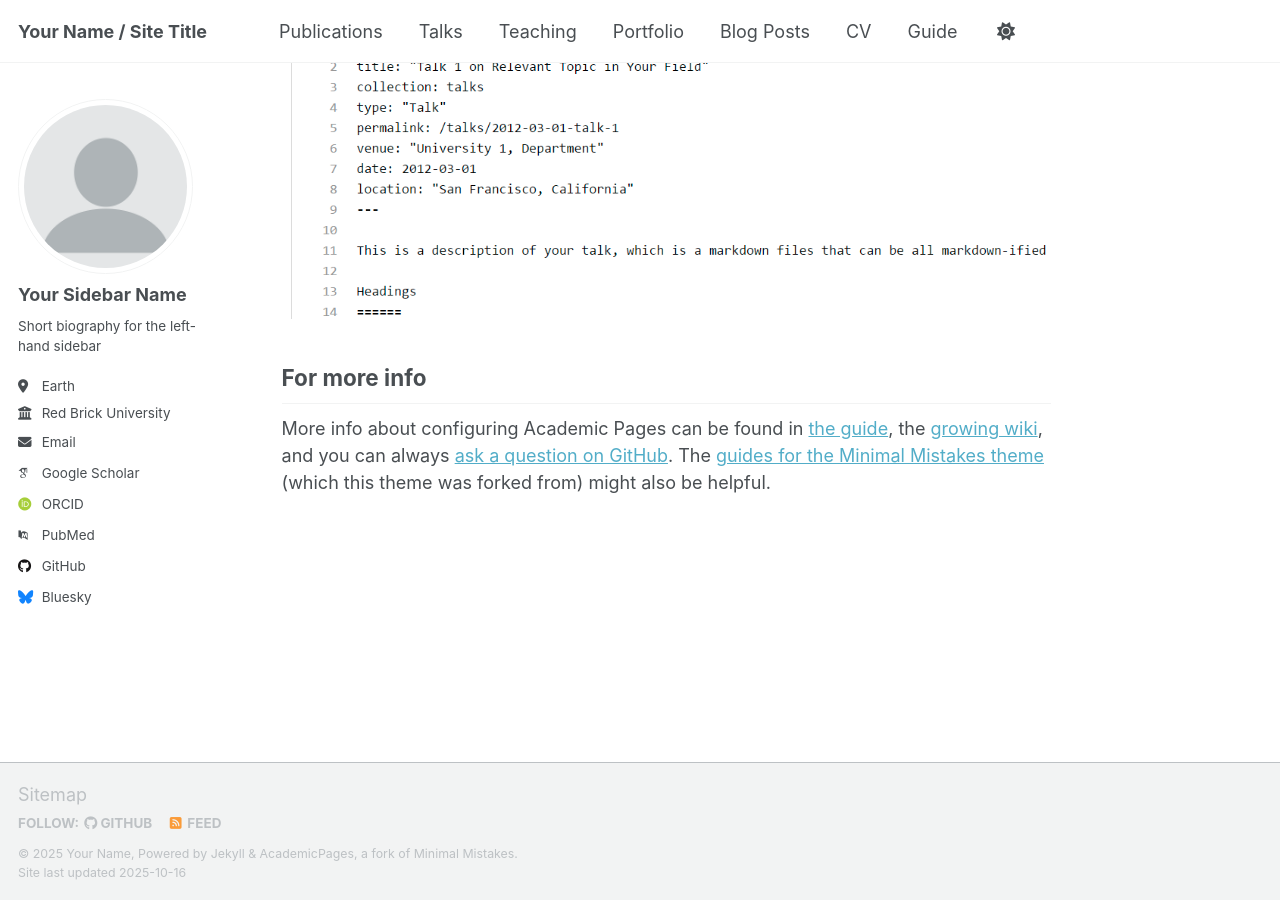
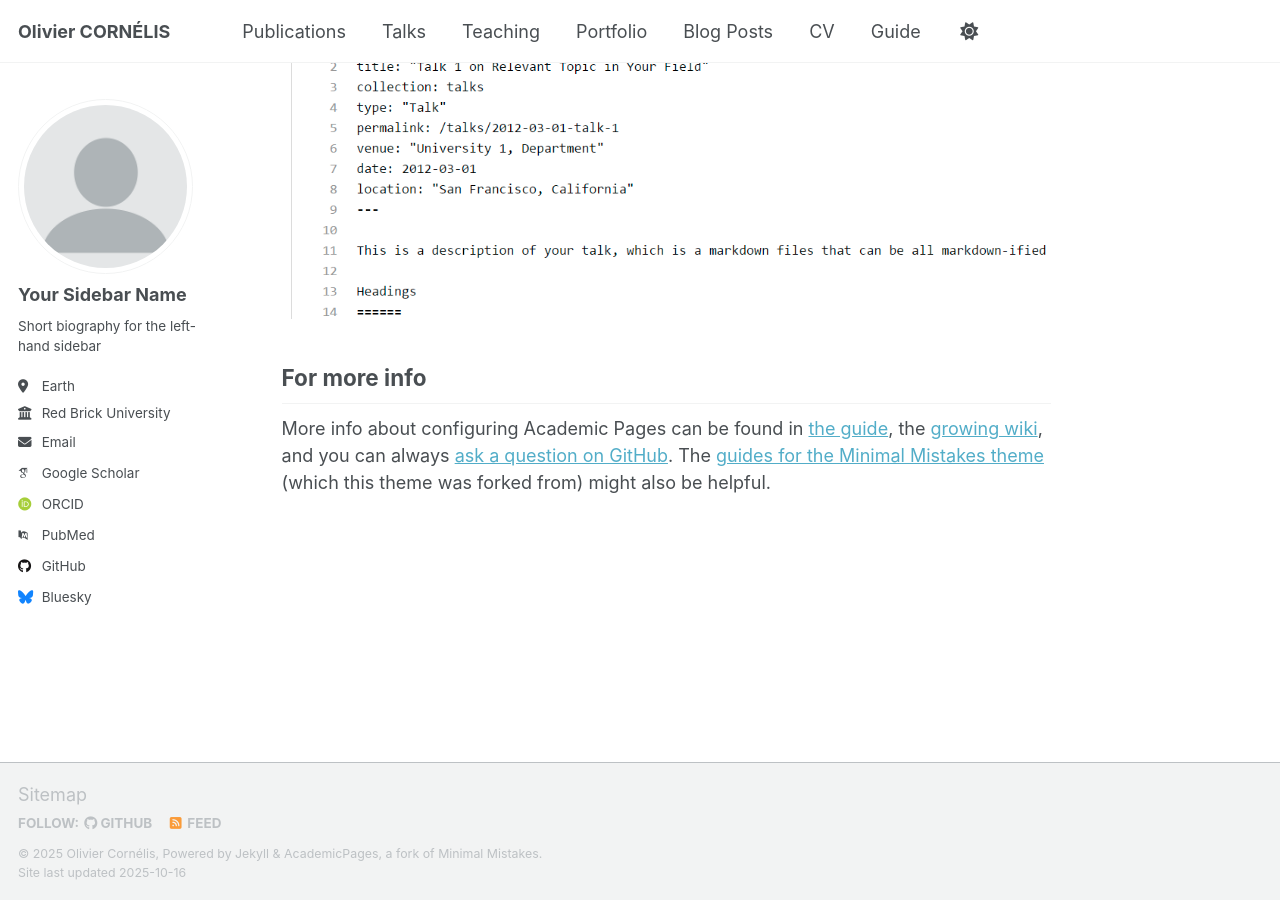
Before and after one commit to thiswillbeyourgithub/website, a Jekyll site: the page built from _pages/about.md, in a window 1280 px wide and 900 px high, scrolled down 2880 px. Built offline with Jekyll 4.4.1, drawn with Linux system fonts in a browser that asks for light colours; some web fonts are replaced; a script that is not in the unit is left out.

Commit message:
add my name
Signed-off-by: thiswillbeyourgithub <26625900+thiswillbeyourgithub@users.noreply.github.com>

```diff
--- a/_config.yml
+++ b/_config.yml
@@ -9,10 +9,10 @@
 # Basic Site Settings
 locale                   : "en-US"
 site_theme               : "default" # Currently available options are "default", "air"
-title                    : "Your Name / Site Title"
+title                    : "Olivier CORNÉLIS"
 title_separator          : "-"
-name                     : &name "Your Name"
-description              : &description "Your Name's academic portfolio"   # Update this with a general description of your site, this is the default if not overridden by a page
+name                     : &name "Olivier Cornélis"
+description              : &description "Olivier Cornélis's academic portfolio"   # Update this with a general description of your site, this is the default if not overridden by a page
 url                      : https://academicpages.github.io # The base hostname & protocol for your site e.g. "https://[your GitHub username].github.io",
                                                            # or if you already have some other page hosted on Github then use "https://[your GitHub username].github.io/[Your Repo Name]"
 baseurl                  : "" # the subpath of your site, e.g. "/blog"
```
